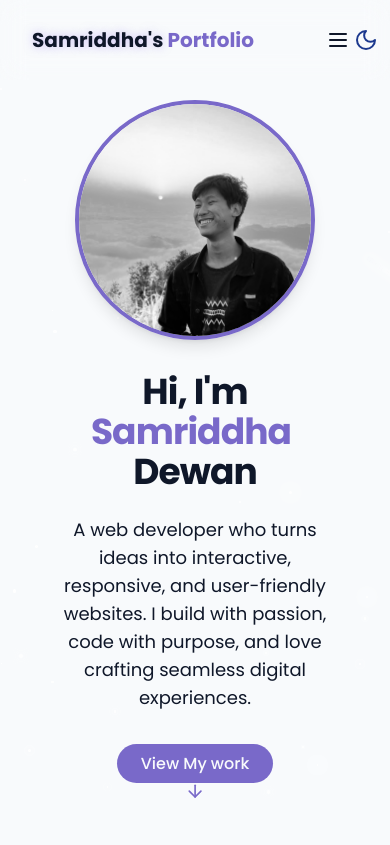
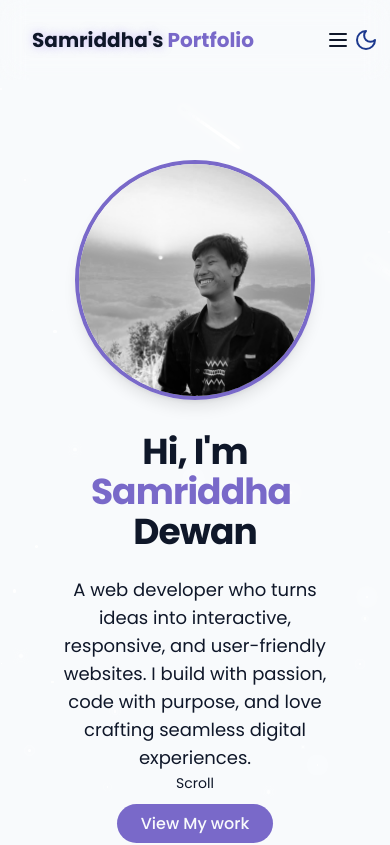
Before and after one commit to Samriddhadewan/PORTFOLIO, a React (Vite) app: page / in a window 390 px wide. Shown: the top 845 px of the page. Built offline with nearby package versions, Linux system fonts and the light colour scheme.

Commit message:
update:fixed some bugs

```diff
--- a/src/components/HeroSection.jsx
+++ b/src/components/HeroSection.jsx
@@ -7,7 +7,7 @@ const HeroSection = () => {
       id="hero"
       className="relative min-h-screen flex flex-col items-center justify-center px-4"
     >
-      <div className="flex flex-col items-center justify-center md:flex-row w-full h-full">
+      <div className="flex flex-col mt-30 md:mt-0 items-center justify-center md:flex-row w-full h-full">
               <div className="container max-w-4xl mx-auto z-10">
                 {/* profile pic  */}
             <div className=" my-8 mx-auto flex items-center justify-center">
@@ -39,7 +39,7 @@ const HeroSection = () => {
         </div>
         </div>
       </div>
-      <div className="absolute bottom-8 left-1/2 transform -translate-x-1/2 flex flex-col items-center animate-bounce">
+      <div className="absolute bottom-3 left-1/2 transform -translate-x-1/2 flex flex-col items-center animate-bounce">
         <span className="text-sm text-muted-foreground mb-2">Scroll</span>
         <ArrowDown className="h-5 w-5 text-primary" />
       </div>
```
